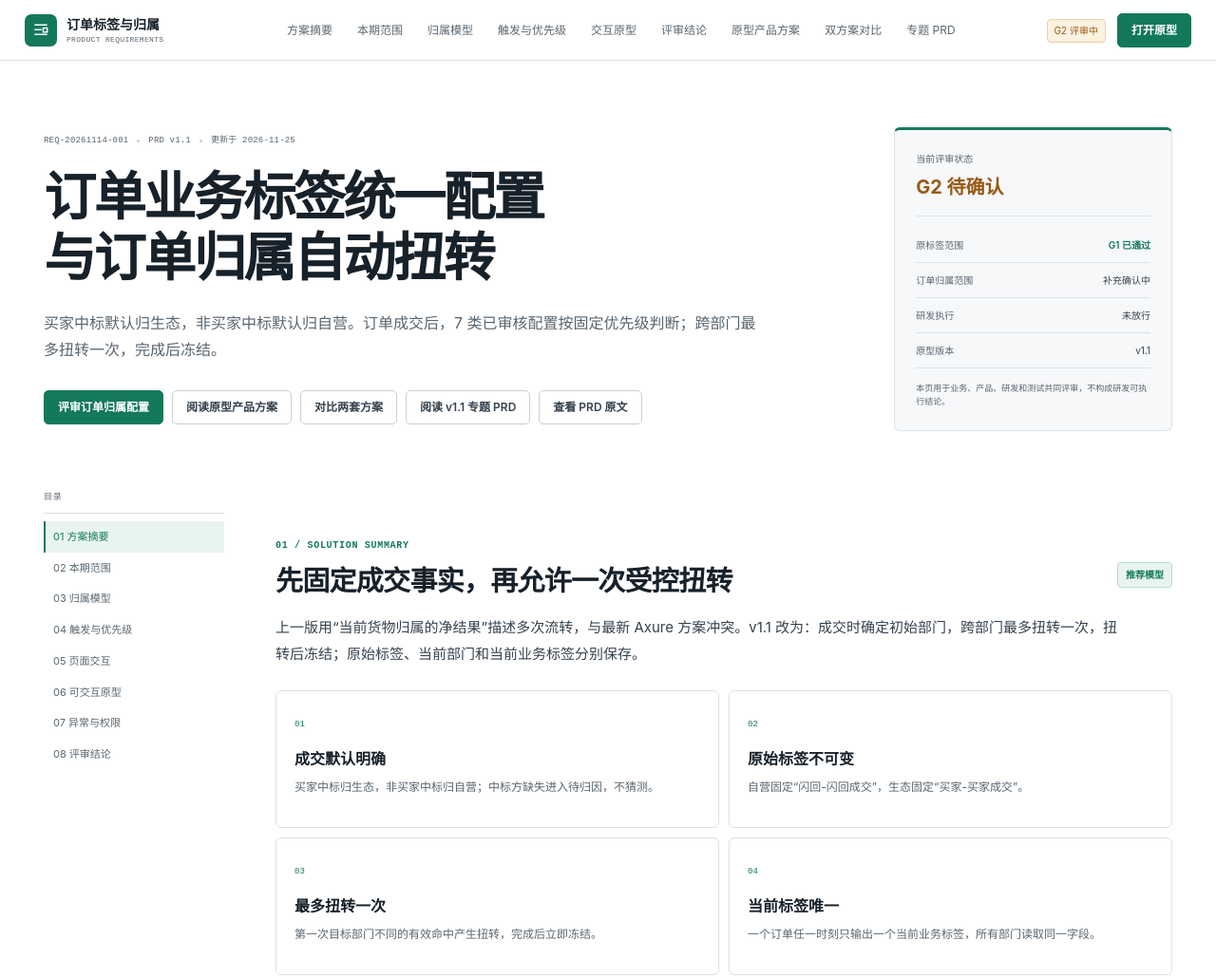
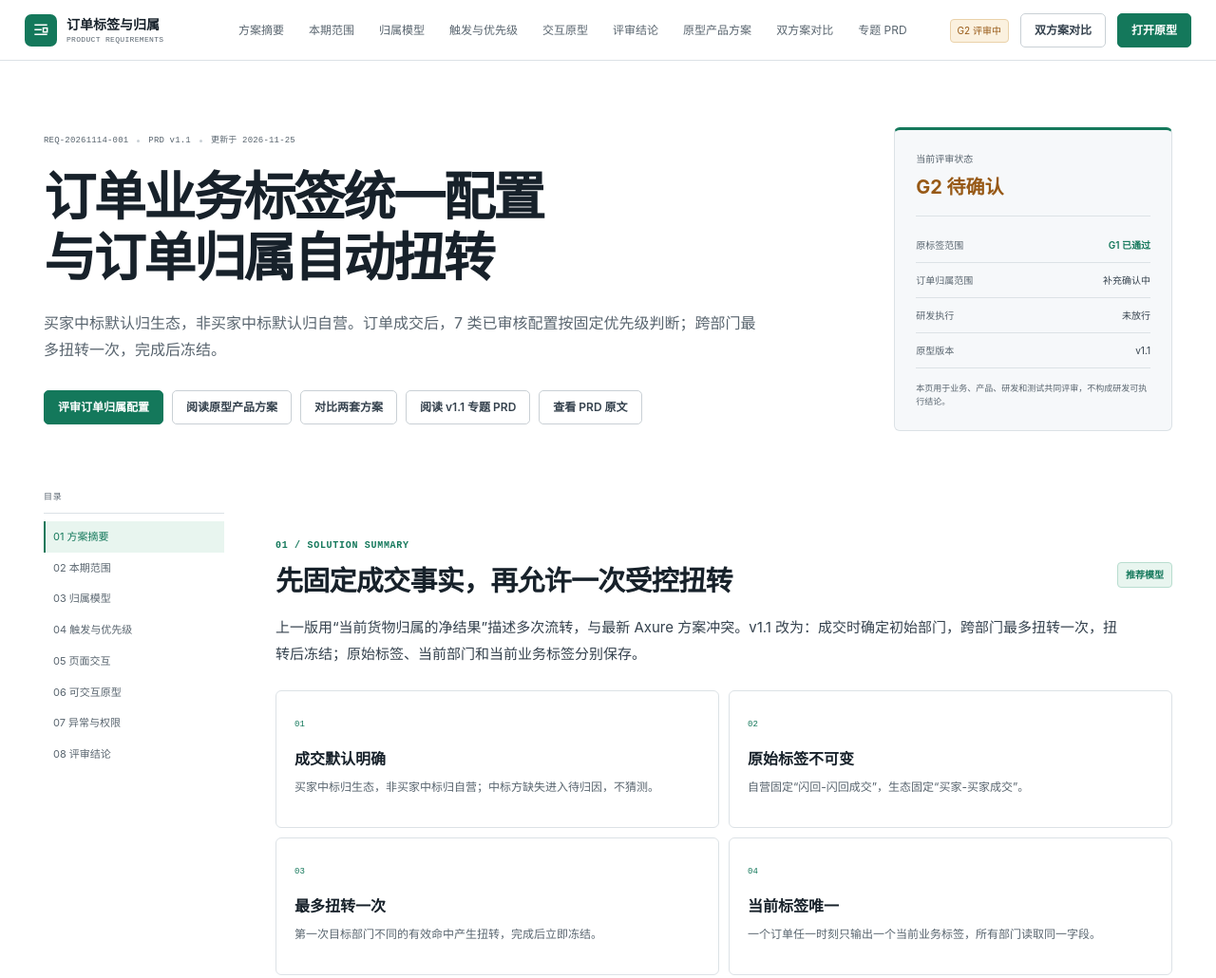
Before and after one commit to HBicon/req-20261114-001-recycle-type-rule-config, a plain HTML site: page index.html in a window 1280 px wide. Shown: the top 1030 px of the page at 95% size. Drawn offline with Linux system fonts and the light colour scheme.

Commit message:
fix: 增加双方案对比顶栏入口

```diff
--- a/index.html
+++ b/index.html
@@ -29,7 +29,7 @@
         <a href="./order-label-scheme-comparison.html">双方案对比</a>
         <a href="./order-attribution-product-document.html">专题 PRD</a>
       </nav>
-      <div class="header-status"><span>G2 评审中</span><a class="button button-primary" href="./prototype.html">打开原型</a></div>
+      <div class="header-status"><span>G2 评审中</span><a class="button button-secondary" href="./order-label-scheme-comparison.html">双方案对比</a><a class="button button-primary" href="./prototype.html">打开原型</a></div>
     </header>
 
     <main>
```
